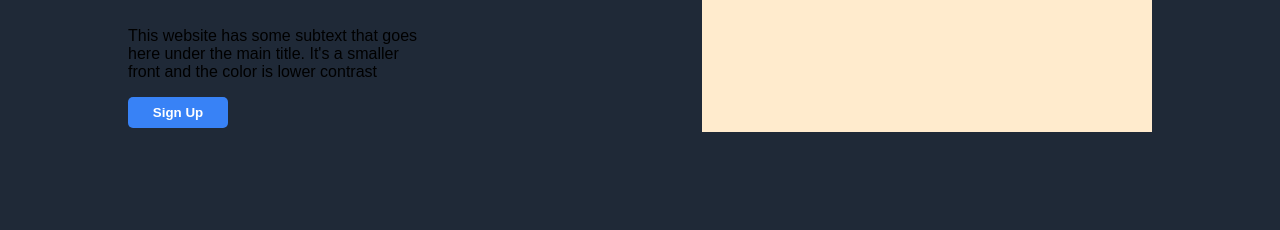
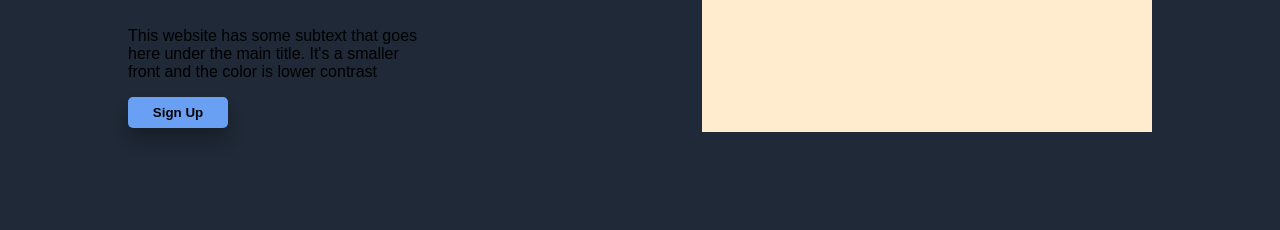
Before and after one commit to aapa3211/landing-page, a plain HTML site: page index.html in a window 1280 px wide. In both pictures the pointer is over the button "Sign Up". Shown: the part 361-591 px from the top of the page. Drawn offline with Linux system fonts and the light colour scheme.

Commit message:
css change
Signed-off-by: aapa3211 <aleks.kudrjavtsev@gmail.com>

```diff
--- a/style.css
+++ b/style.css
@@ -32,6 +32,16 @@ h1 {
   border-radius: 5px;
   color: white;
   font-weight: bold;
+  transition: background-color 0, 15s;
+  transition: box-shadow 0.15s;
+  transition: color 0.15s;
+  cursor: pointer;
+}
+
+.btn-signup:hover {
+  box-shadow: 0 12px 16px 0 rgba(0, 0, 0, 0.24);
+  background-color: #69a0f3;
+  color: black;
 }
 .nav-bar {
   display: flex;
```
